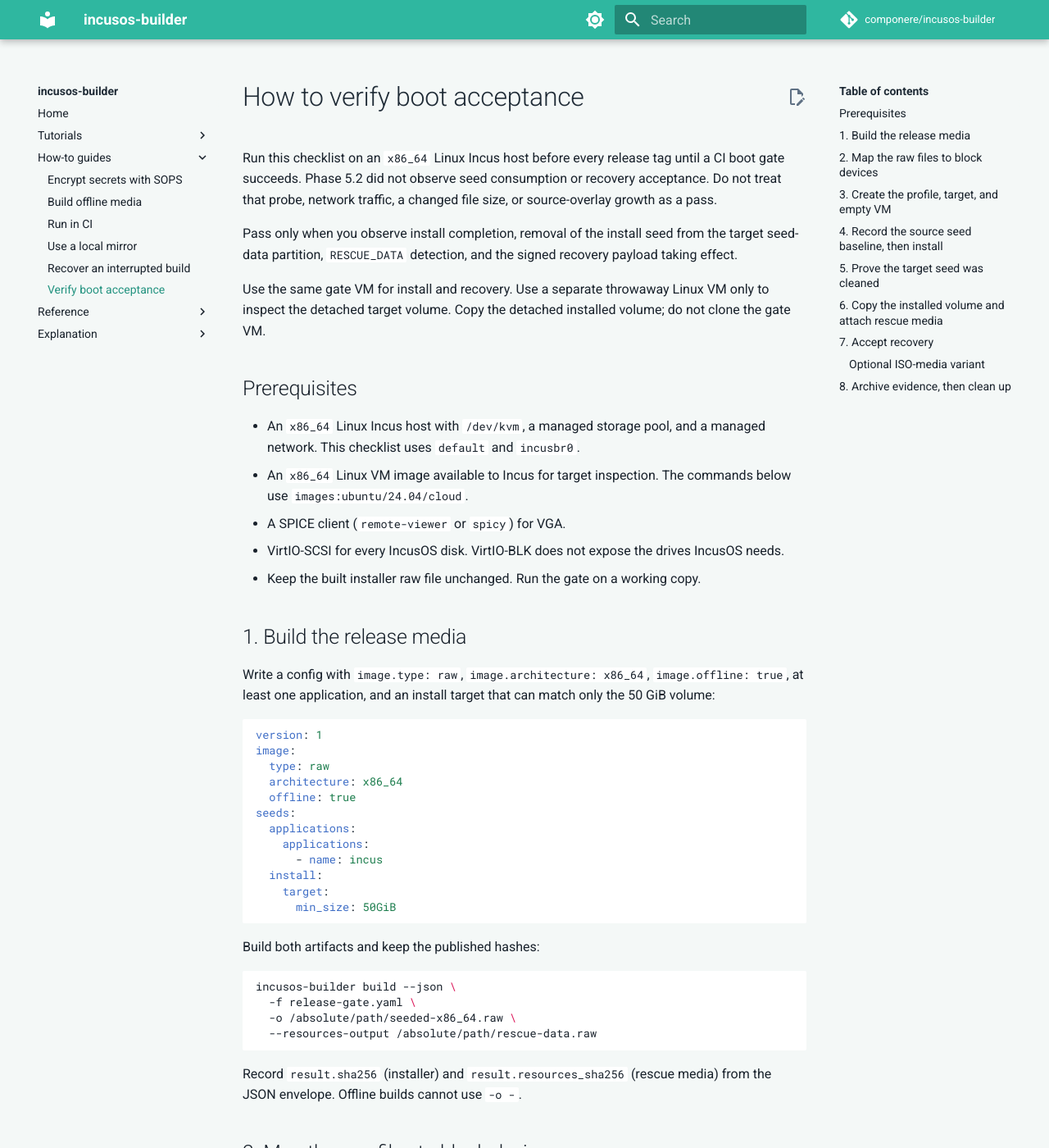
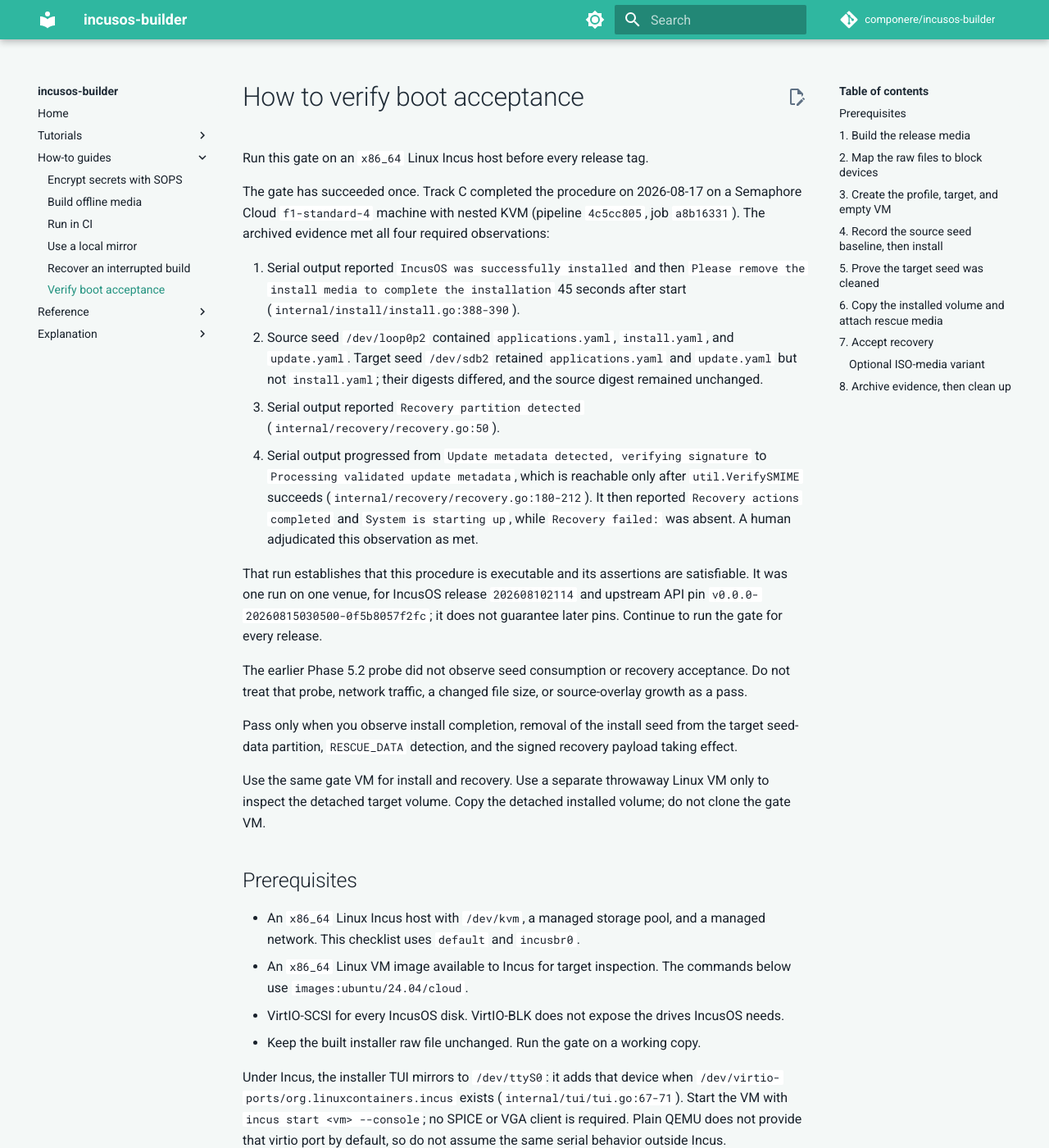
Before and after one commit to componere/incusos-builder, an MkDocs documentation site: the page built from docs/docs/how-to/verify-boot-acceptance.md, in a window 1280 px wide and 1400 px high. Shown: the whole window at 82% size. Built offline with MkDocs 1.6.1 and Material for MkDocs 9.7.7, drawn with Linux system fonts in a browser that asks for light colours; comment, search, counter and statistics services are not loaded; some of the changed text lies outside the part shown.

Commit message:
docs: record the first observed boot acceptance (#24)

````diff
--- a/docs/docs/how-to/verify-boot-acceptance.md
+++ b/docs/docs/how-to/verify-boot-acceptance.md
@@ -1,14 +1,42 @@
 ---
 title: How to verify boot acceptance
-description: Run the manual x86_64 Linux Incus boot-acceptance checklist before a release tag
+description: Run the x86_64 Linux Incus boot-acceptance checklist before a release tag
 ---
 
 # How to verify boot acceptance
 
-Run this checklist on an `x86_64` Linux Incus host before every release
-tag until a CI boot gate succeeds. Phase 5.2 did not observe seed
-consumption or recovery acceptance. Do not treat that probe, network
-traffic, a changed file size, or source-overlay growth as a pass.
+Run this gate on an `x86_64` Linux Incus host before every release tag.
+
+The gate has succeeded once. Track C completed the procedure on
+2026-08-17 on a Semaphore Cloud `f1-standard-4` machine with nested KVM
+(pipeline `4c5cc805`, job `a8b16331`). The archived evidence met all four
+required observations:
+
+1. Serial output reported `IncusOS was successfully installed` and then
+   `Please remove the install media to complete the installation` 45
+   seconds after start (`internal/install/install.go:388-390`).
+2. Source seed `/dev/loop0p2` contained `applications.yaml`,
+   `install.yaml`, and `update.yaml`. Target seed `/dev/sdb2` retained
+   `applications.yaml` and `update.yaml` but not `install.yaml`; their
+   digests differed, and the source digest remained unchanged.
+3. Serial output reported `Recovery partition detected`
+   (`internal/recovery/recovery.go:50`).
+4. Serial output progressed from `Update metadata detected, verifying
+   signature` to `Processing validated update metadata`, which is
+   reachable only after `util.VerifySMIME` succeeds
+   (`internal/recovery/recovery.go:180-212`). It then reported `Recovery
+   actions completed` and `System is starting up`, while `Recovery
+   failed:` was absent. A human adjudicated this observation as met.
+
+That run establishes that this procedure is executable and its assertions
+are satisfiable. It was one run on one venue, for IncusOS release
+`202608102114` and upstream API pin
+`v0.0.0-20260815030500-0f5b8057f2fc`; it does not guarantee later pins.
+Continue to run the gate for every release.
+
+The earlier Phase 5.2 probe did not observe seed consumption or recovery
+acceptance. Do not treat that probe, network traffic, a changed file size,
+or source-overlay growth as a pass.
 
 Pass only when you observe install completion, removal of the install
 seed from the target seed-data partition, `RESCUE_DATA` detection, and
@@ -25,11 +53,17 @@
   `incusbr0`.
 - An `x86_64` Linux VM image available to Incus for target inspection.
   The commands below use `images:ubuntu/24.04/cloud`.
-- A SPICE client (`remote-viewer` or `spicy`) for VGA.
 - VirtIO-SCSI for every IncusOS disk. VirtIO-BLK does not expose the
   drives IncusOS needs.
 - Keep the built installer raw file unchanged. Run the gate on a
   working copy.
+
+Under Incus, the installer TUI mirrors to `/dev/ttyS0`: it adds that
+device when `/dev/virtio-ports/org.linuxcontainers.incus` exists
+(`internal/tui/tui.go:67-71`). Start the VM with
+`incus start <vm> --console`; no SPICE or VGA client is required. Plain
+QEMU does not provide that virtio port by default, so do not assume the
+same serial behavior outside Incus.
 
 ## 1. Build the release media
 
@@ -160,14 +194,7 @@
   | tar -tf - >"$EVIDENCE/source-seed.before.list"
 grep -E '(^|/)install\.(json|ya?ml)$' "$EVIDENCE/source-seed.before.list"
 
-incus start "$VM"
-incus console "$VM" --type=vga
-```
-
-In another terminal:
-
-```bash
-incus console "$VM"
+incus start "$VM" --console
 # Detach from serial with Ctrl+A, then Q.
 incus console "$VM" --show-log | tee "$EVIDENCE/install-serial.log"
 ```
@@ -273,14 +300,8 @@
 ## 7. Accept recovery
 
 ```bash
-incus start "$VM"
-incus console "$VM" --type=vga
-```
-
-In another terminal:
-
-```bash
-incus console "$VM"
+incus start "$VM" --console
+# Detach from serial with Ctrl+A, then Q.
 incus console "$VM" --show-log | tee "$EVIDENCE/recovery-serial.log"
 ```
 
@@ -289,12 +310,13 @@
 `hotfix.sh.sig` at the root and signed updates under `update/`.
 
 With this guide's `image.type: raw` config, recovery finds the GPT
-`PARTLABEL=RESCUE_DATA` before it considers a filesystem label. This
-run therefore does not exercise the NUL-padded ISO volume identifier.
+`PARTLABEL=RESCUE_DATA` before it considers a filesystem label. The run
+does not exercise the NUL-padded ISO volume identifier, so `N-MEDIA-3`
+remains open.
 
 Require all of the following:
 
-1. VGA or serial evidence that the installed target booted.
+1. Serial evidence that the installed target booted.
 2. Evidence that IncusOS detected `RESCUE_DATA`.
 3. Evidence that the signed recovery payload was accepted and applied:
    the expected post-boot OS or application version or effect. Official
````
Also changed, not shown: docs/docs/explanation/trust-model.md (+34 -5 lines), docs/notes/phase-5-boot-probe.md (+17 -0 lines).
